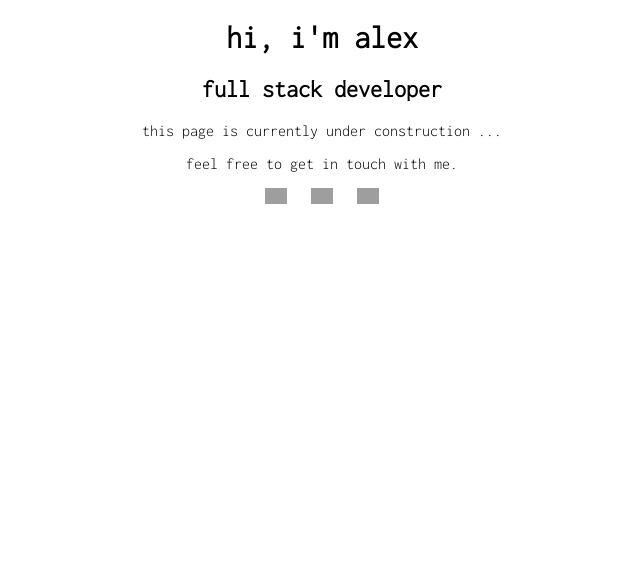
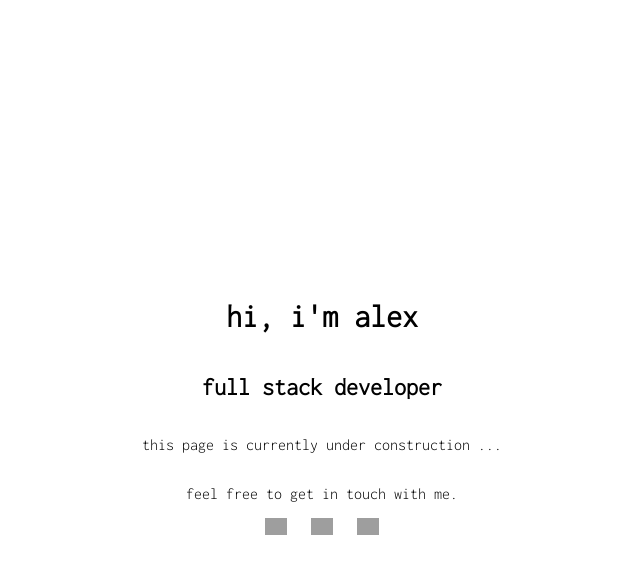
Before and after one commit to alexanderhodes/alexanderhodes.github.io, a plain HTML site: page index.html in a window 1280 px wide. Shown: the whole page, without its empty margins (318-958 px from the left). Drawn offline with Linux system fonts and the light colour scheme; grey boxes are pictures that could not be loaded.

Commit message:
fixed vertical center page

```diff
--- a/index.html
+++ b/index.html
@@ -8,10 +8,12 @@
     <style>
         body {
             background: white;
-            justify-content: center;
             text-align: center;
-            vertical-align: middle;
             font-family: 'Inconsolata', monospace, Arial;
+            display:flex;
+            flex-direction:column;
+            justify-content:center;
+            min-height:100vh;
         }
         a {
             margin: 0 8px;
```
